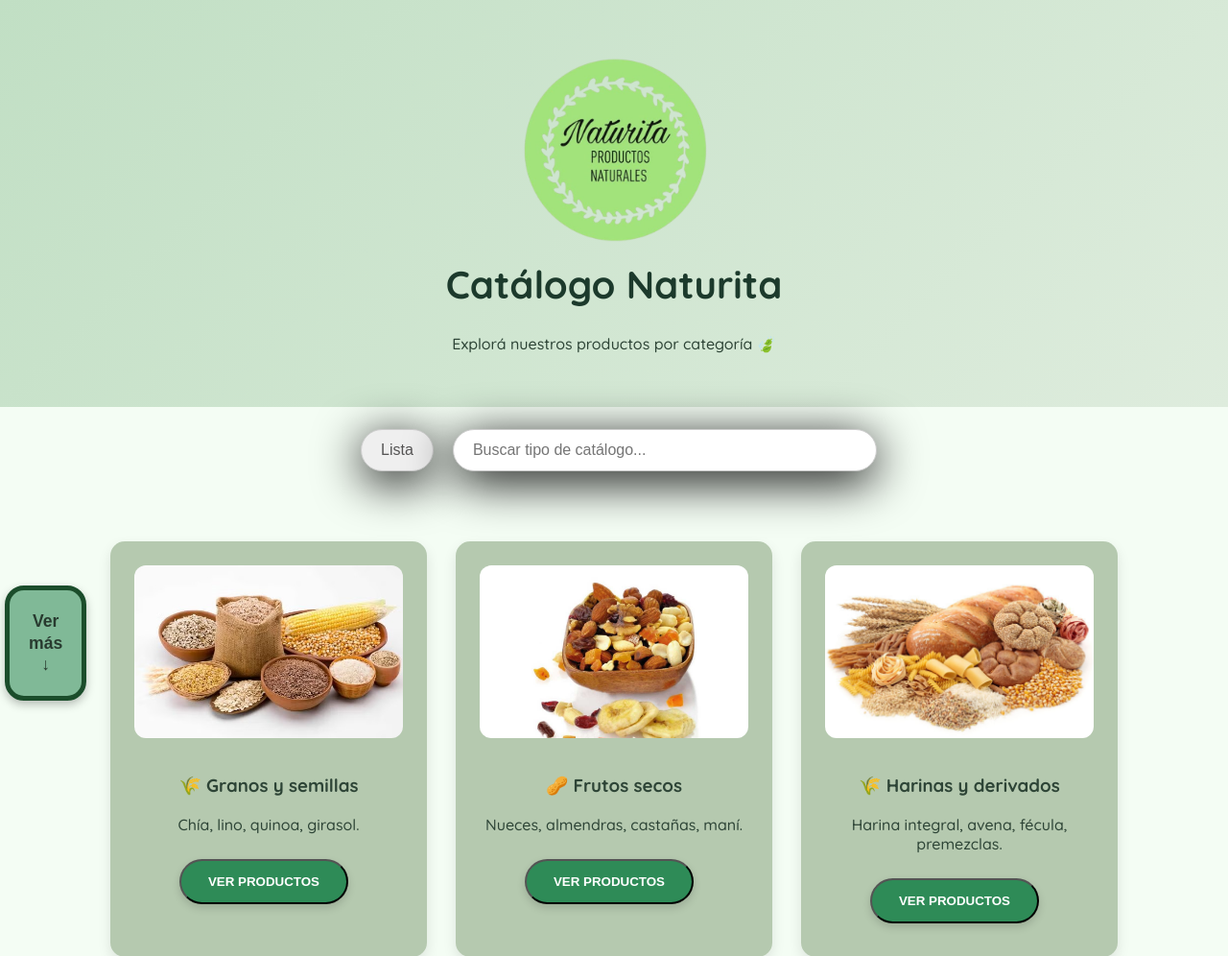
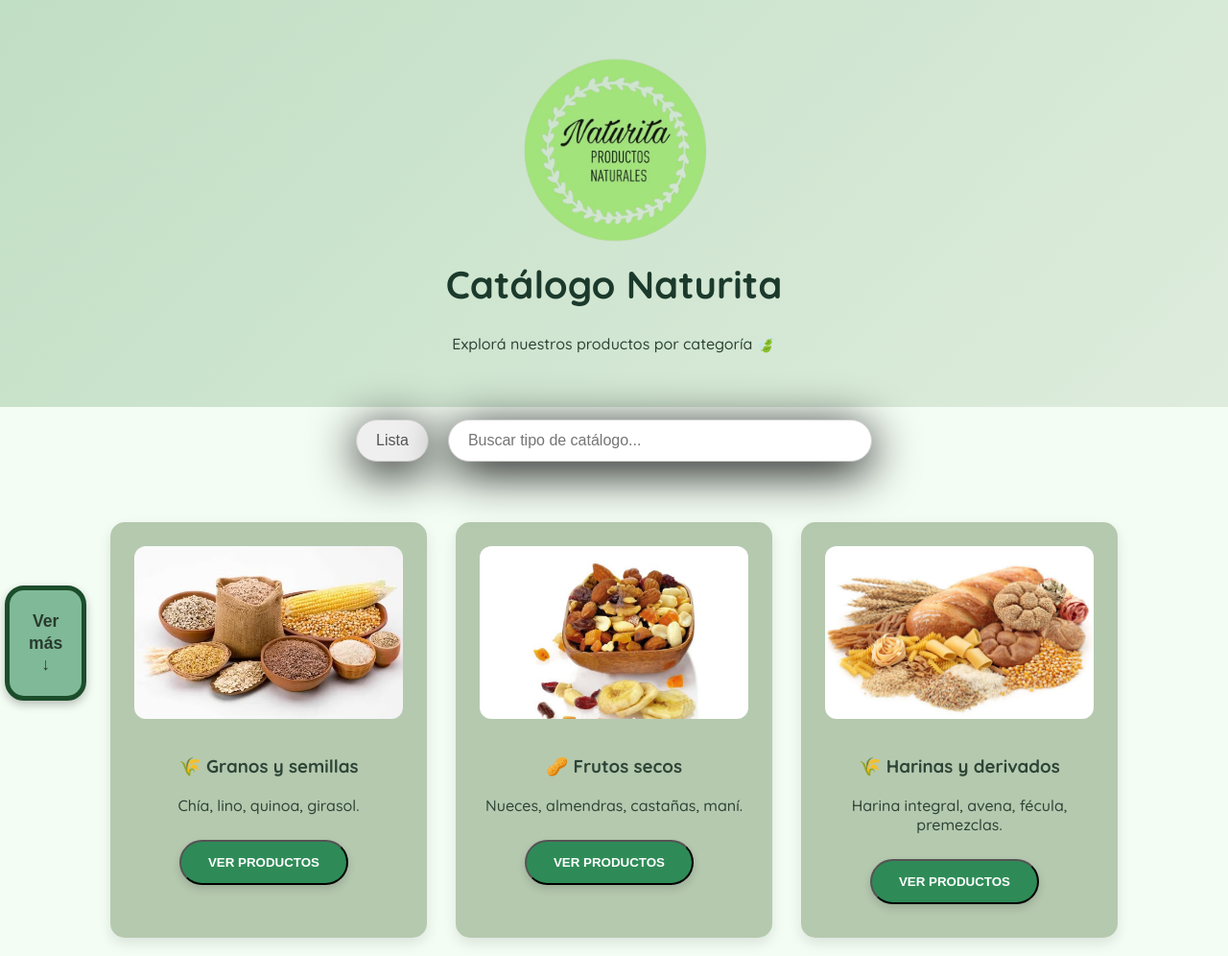
Before and after one commit to Naturita/Naturita, a Python web app: template static/templates/catalogo.html in a window 1280 px wide. Shown: the top 996 px of the page at 96% size. Run offline with Jinja, Linux system fonts and the light colour scheme; the template is opened without the code that fills it, so the values that code supplies are empty.

Commit message:
centrado buscadores y sin scroll horizontal

```diff
--- a/static/templates/catalogo.html
+++ b/static/templates/catalogo.html
@@ -49,7 +49,6 @@
             gap: 20px; /* espacio entre input y botón */
 
             height: 100px;
-            padding: 10px 20px; /* espacio desde los bordes del contenedor */
         }
 
 
@@ -105,7 +104,6 @@
             border: 1px solid #ccc;
             box-shadow: 0 10px 50px rgb(0, 0, 0);
             margin-bottom: 30px;
-            margin-right: 30px;
             font-size: 1em;
             outline: none;
             transition: 0.3s;
```
